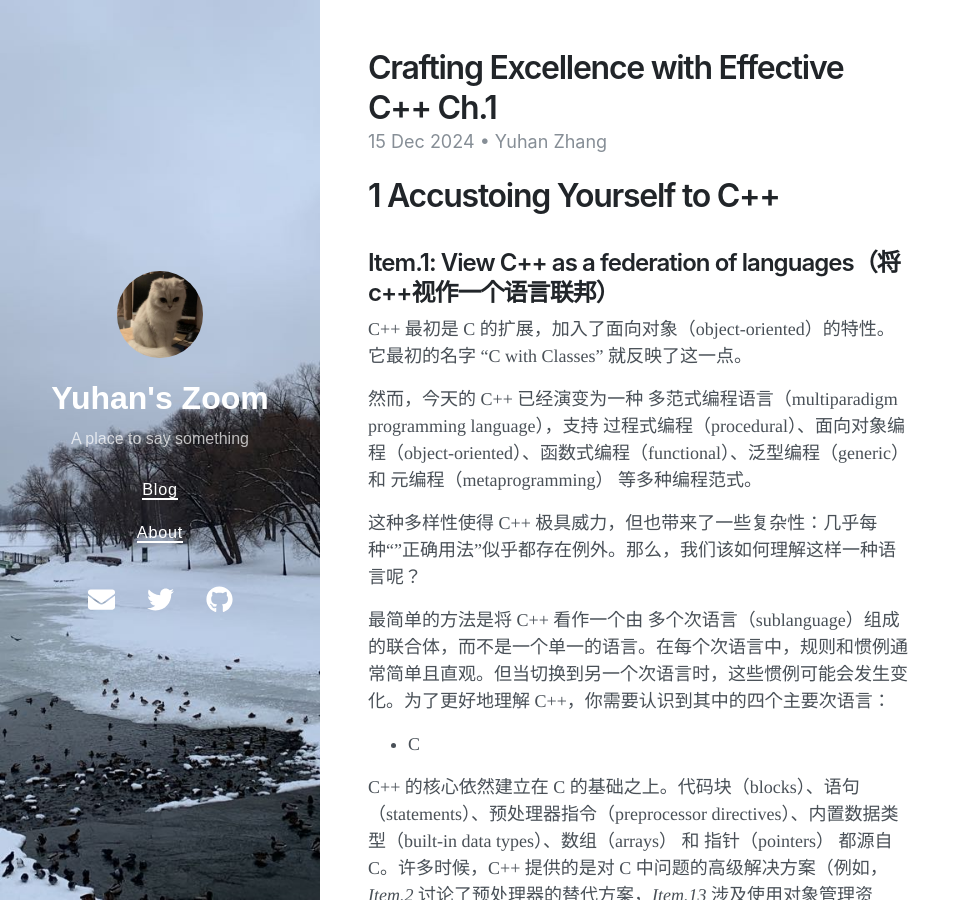
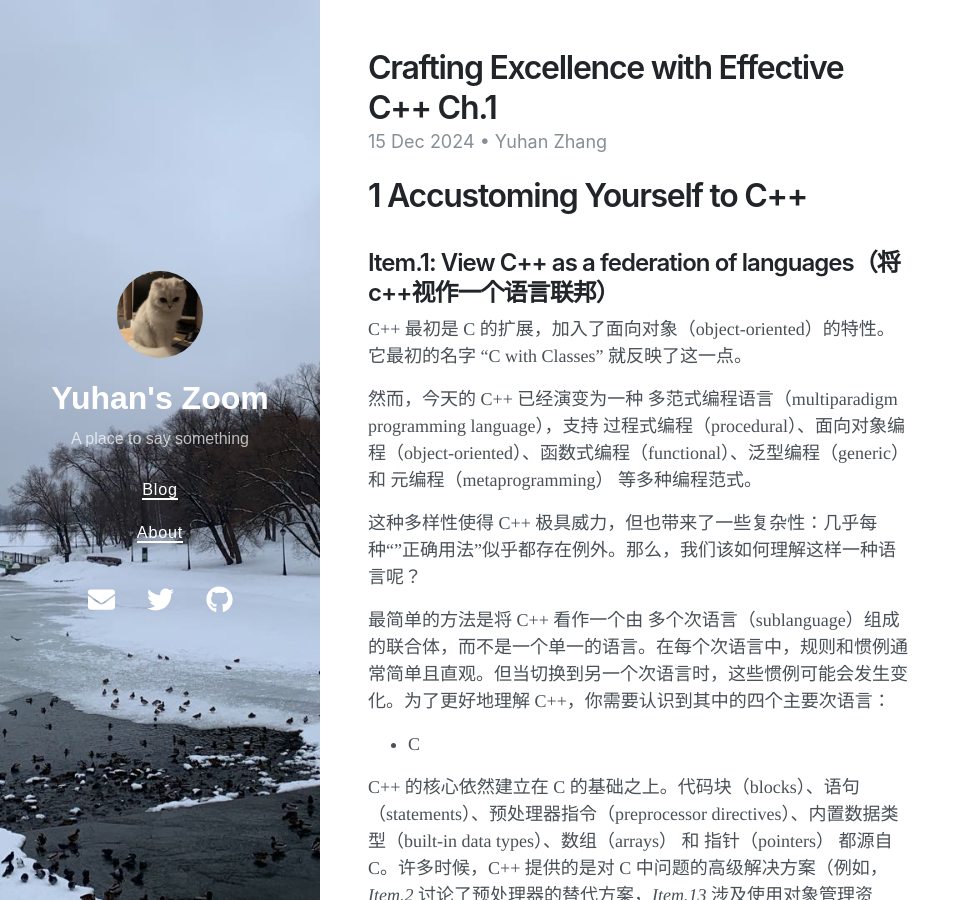
Before and after one commit to 08mamba24/08mamba24.github.io, a Jekyll site: the page built from _posts/2024-12-15-Crafting-Excellence-with-Effective-C++-Ch1.md, in a window 1280 px wide and 900 px high. Shown: the whole window, without its empty margins (0-970 px from the left). Built offline with Jekyll 4.4.1, drawn with Linux system fonts in a browser that asks for light colours; nearby versions of some CDN libraries.

Commit message:
correct syntax error

```diff
--- a/_posts/2024-12-15-Crafting-Excellence-with-Effective-C++-Ch1.md
+++ b/_posts/2024-12-15-Crafting-Excellence-with-Effective-C++-Ch1.md
@@ -6,7 +6,7 @@ tags:
 - cpp
 date: 2024-12-15 22:00 +0800
 ---
-# 1 Accustoing Yourself to C++
+# 1 Accustoming Yourself to C++
 ## Item.1: View C++ as a federation of languages（将c++视作一个语言联邦）
 C++ 最初是 C 的扩展，加入了面向对象（object-oriented）的特性。它最初的名字 "C with Classes" 就反映了这一点。
 
```
